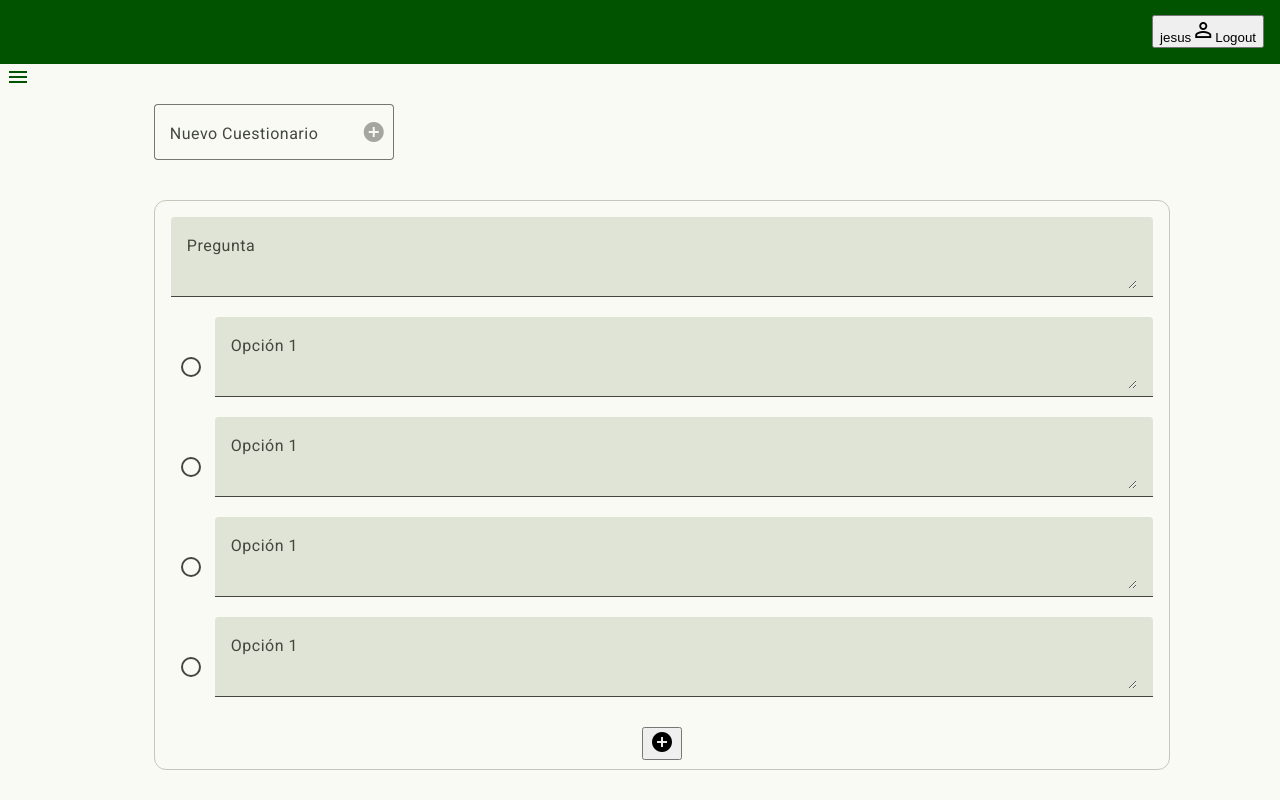
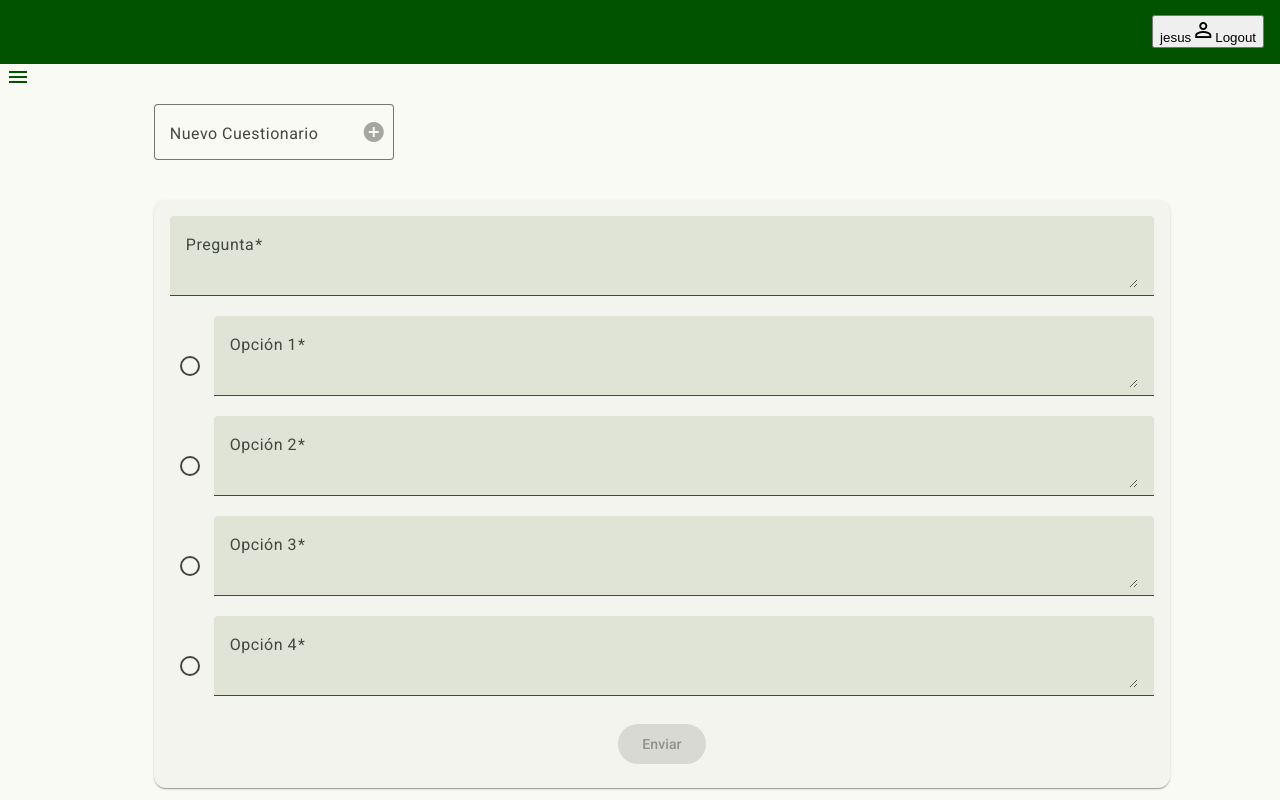
Before and after one commit to js-rom/test-app-frontend, an Angular app: page /admin/questionaires/new in a window 1280 px wide. Shown: the top 800 px of the page. Built offline with nearby package versions, Linux system fonts and the light colour scheme.

Commit message:
add validation to new question component #1

```diff
--- a/src/app/features/admin/questionaire/new-questionaire/new-questionaire.service.ts
+++ b/src/app/features/admin/questionaire/new-questionaire/new-questionaire.service.ts
@@ -8,7 +8,6 @@ export class NewQuestionaireService {
     items: Array<SingleSelectionQuestion> = new Array<SingleSelectionQuestion>();
 
     readAll(): Array<SingleSelectionQuestion> {
-        console.log(this.items)
         return this.items;
     }
 
--- a/src/app/features/admin/questionaire/new-questionaire/question-creation/question-creation.component.css
+++ b/src/app/features/admin/questionaire/new-questionaire/question-creation/question-creation.component.css
@@ -1,14 +1,11 @@
-
 mat-form-field {
     width: 100%;
     align-items: center;
-
 }
 
 .option {
     display: flex;
     align-items: center;
-
 }
 
 mat-card-actions {
--- a/src/app/features/admin/questionaire/new-questionaire/question-creation/question-creation.component.html
+++ b/src/app/features/admin/questionaire/new-questionaire/question-creation/question-creation.component.html
@@ -1,25 +1,60 @@
-<mat-card appearance="outlined">
+<mat-card>
     <mat-card-content>
+        <form action="" #newQuestionForm="ngForm" (ngSubmit)="reset(newQuestionForm)">
+            <div class="form-group">
                 <mat-form-field class="custom-compact-form-field">
                     <mat-label>Pregunta</mat-label>
-            <textarea [(ngModel)]="questionCreate.description" matInput></textarea>
+                    <textarea name="description" required #description="ngModel"
+                        [(ngModel)]="questionCreate.description" matInput></textarea>
+                    @if (description.invalid && (description.dirty || description.touched)) {
+                    <div class="alert">
+                        @if (description.hasError('required')) {
+                        <div>
+                            La pregunta es obligatoria.
+                        </div>
+                        }
+                    </div>
+                    }
                 </mat-form-field>
-        <mat-radio-group [(ngModel)]="questionCreate.correctOptionIndex">
+            </div>
+
+            <div class="form-group">
+                <mat-radio-group #options="ngModel" class="form-control" required name="correctOptionIndex"
+                    [(ngModel)]="questionCreate.correctOptionIndex">
                     @for (i of [0, 1, 2, 3]; track i) {
                     <div class="option">
-                <mat-radio-button [value]="i"></mat-radio-button>
+                        <mat-radio-button matInput [value]="i"></mat-radio-button>
                         <mat-form-field>
-                    <mat-label>Opción 1</mat-label>
-                    <textarea [(ngModel)]="questionCreate.options[i].description" matInput></textarea>
+                            <mat-label>Opción {{i + 1}}</mat-label>
+                            <textarea required [name]="i.toString()" #optionDescription="ngModel"
+                                [(ngModel)]="questionCreate.options[i].description" matInput></textarea>
+                            @if (optionDescription.invalid && (optionDescription.dirty || optionDescription.touched)) {
+                            <div class="alert">
+                                @if (optionDescription.hasError('required')) {
+                                <div>
+                                    La Opción {{i + 1}} es obligatoria.
+                                </div>
+                                }
+                            </div>
+                            }
                         </mat-form-field>
                     </div>
                     }
-
                 </mat-radio-group>
+                @if (options.invalid && (options.dirty || options.touched)) {
+                <div class="alert">
+                    @if (options.hasError('required')) {
+                    <div>
+                        Debe seleccionar la opción correcta.
+                    </div>
+                    }
+                </div>
+                }
+            </div>
+            <mat-card-actions>
+                <button mat-flat-button [disabled]="newQuestionForm.invalid" (click)="onCreate()" mat-raised-button
+                    type="submit">Enviar</button>
+            </mat-card-actions>
+        </form>
     </mat-card-content>
-    <mat-card-actions>
-        <button (click)="onCreate()" mat-icon-button matSuffix>
-            <mat-icon>add_circle</mat-icon>
-        </button>
-    </mat-card-actions>
 </mat-card>
--- a/src/app/features/admin/questionaire/new-questionaire/question-creation/question-creation.component.ts
+++ b/src/app/features/admin/questionaire/new-questionaire/question-creation/question-creation.component.ts
@@ -7,7 +7,8 @@ import { MatInput } from '@angular/material/input';
 import { MatIcon } from '@angular/material/icon';
 import { Question } from '../question.model';
 import { ReactiveFormsModule } from '@angular/forms';
-import { FormBuilder, FormGroup, Validators } from '@angular/forms';
+import { FormGroup } from '@angular/forms';
+import { MatButton } from '@angular/material/button';
 
 @Component({
   selector: 'app-question-creation',
@@ -21,7 +22,8 @@ import { FormBuilder, FormGroup, Validators } from '@angular/forms';
     MatLabel,
     MatInput,
     MatIcon,
-    ReactiveFormsModule],
+    ReactiveFormsModule,
+    MatButton],
   templateUrl: './question-creation.component.html',
   styleUrl: './question-creation.component.css'
 })
@@ -29,14 +31,12 @@ export class QuestionCreationComponent {
 
   questionCreate: Question;
   form: FormGroup;
+  skills = ['skill 1', 'skill 2']
+  skill;
 
-  constructor(private fb: FormBuilder) {
+  constructor() {
     this.questionCreate = new Question(undefined, undefined, undefined, undefined);
-    this.form = this.fb.group({
-      nombre: ['', [Validators.required, Validators.minLength(3)]],
-      email: ['', [Validators.required, Validators.email]],
-      edad: [null, [Validators.required, Validators.min(18)]]
-    });
+
   }
   @Output() create = new EventEmitter<any>();
 
@@ -47,4 +47,7 @@ export class QuestionCreationComponent {
 
   }
 
+reset(form) {
+  form.resetForm();
 }
+}
```
Lines whose indentation alone changed are shown as unchanged.
